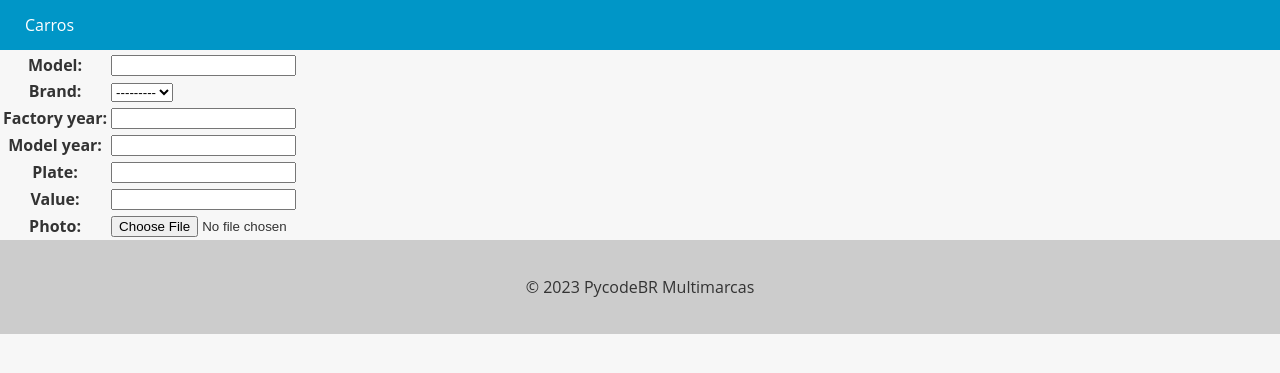
After one commit to Ramonlleopoldo/projeto-carros-, a Django app: page /new_car/ in a window 1280 px wide. The commit adds this page. Shown: the top 373 px of the page. Run offline with Django 5.2, Linux system fonts and the light colour scheme; data that the repository does not hold is empty.

Commit message:
Ajuste nos templates, criação do forms.

```diff
--- a/app/settings.py
+++ b/app/settings.py
@@ -55,7 +55,7 @@ ROOT_URLCONF = 'app.urls'
 TEMPLATES = [
     {
         'BACKEND': 'django.template.backends.django.DjangoTemplates',
-        'DIRS': [],
+        'DIRS': ['app/templates'],
         'APP_DIRS': True,
         'OPTIONS': {
             'context_processors': [
--- /dev/null
+++ b/app/templates/base.html
@@ -0,0 +1,91 @@
+<!DOCTYPE html>
+<html lang="en">
+
+<head>
+  <meta charset="UTF-8">
+  <meta name="viewport" content="width=device-width, initial-scale=1.0">
+  <title>{% block title %}{% endblock %}</title>
+  <style>
+    body {
+      font-family: 'Open Sans', sans-serif;
+      background-color: #f7f7f7;
+      color: #333;
+      margin: 0;
+      padding: 0;
+    }
+
+    header {
+      background-color: #0096c7;
+      color: #fff;
+      text-align: center;
+    }
+
+    footer {
+      background-color: #ccc;
+      color: #333;
+      padding: 20px;
+      text-align: center;
+    }
+
+    nav {
+      background-color: #0096c7;
+      color: #fff;
+      height: 50px;
+      display: flex;
+      justify-content: space-between;
+      align-items: center;
+    }
+
+    nav ul {
+      list-style: none;
+      margin: 0;
+      padding: 0;
+      display: flex;
+    }
+
+    nav ul li {
+      margin: 0 10px;
+    }
+
+    nav ul li a {
+      color: #fff;
+      text-decoration: none;
+      font-size: 16px;
+      padding: 15px;
+      transition: all 0.3s ease;
+    }
+
+    nav ul li a:hover {
+      background-color: #32bbe8;
+    }
+
+    nav ul li.active a {
+      background-color: #666;
+    }
+
+    nav ul li.active a:hover {
+      background-color: #999;
+    }
+  </style>
+</head>
+
+<body>
+  <header>
+    <nav>
+      <ul>
+        <li><a href="{% url 'cars_list' %}">Carros</a></li>
+      </ul>
+    </nav>
+  </header>
+
+  <main>
+    {% block content %}
+    {% endblock %}
+  </main>
+
+  <footer>
+    <p>&copy; 2023 PycodeBR Multimarcas</p>
+  </footer>
+</body>
+
+</html>
--- a/app/urls.py
+++ b/app/urls.py
@@ -18,10 +18,11 @@ from django.contrib import admin
 from django.urls import path
 from django.conf import settings
 from django.conf.urls.static import static
-from cars.views import Cars_views
+from cars.views import cars_view, new_car_view
 
 
 urlpatterns = [
     path('admin/', admin.site.urls),
-    path('cars/',Cars_views,name= 'cars_list' ),
+    path('cars/',cars_view,name= 'cars_list' ),
+    path('new_car/',new_car_view, name='new_car'),
 ] + static(settings.MEDIA_URL, document_root=settings.MEDIA_ROOT)
--- /dev/null
+++ b/cars/forms.py
@@ -0,0 +1,11 @@
+from django import forms   #importação a classe 'forms'que contem varias funções ja criadas do django sobre o forms.
+from cars.models import Brand # Devemos importar o models de brand para que possamos usar o orm capturando todos os modelos cadastrados
+#Criamos uma classe que contem todos inputs que queremos que seja cadastrados, esses inputs devem ter relação com a tabela criada em models.
+class CarForm(forms.Form):
+    model = forms.CharField(max_length=200)
+    brand = forms.ModelChoiceField(Brand.objects.all()) #buscando todos os registros da tabela 'Brand',
+    factory_year = forms.IntegerField()
+    model_year = forms.IntegerField()
+    plate = forms.CharField(max_length=10)
+    value = forms.FloatField()
+    photo = forms.ImageField()
--- a/cars/templates/cars.html
+++ b/cars/templates/cars.html
@@ -1,3 +1,5 @@
+{% extends "base.html" %}
+
 {% block content %}
 <style>
     .car-grid {
--- /dev/null
+++ b/cars/templates/new_car.html
@@ -0,0 +1,12 @@
+<!--HERDANDO AS INFORMAÇÕES DE TEMPLATES DO BASE HTML-->
+{% extends "base.html" %}
+
+{%block content%}
+<form method="post" enctype="multipart/form-data"> <!--ENCTYPE MULTIPART É NECESSARIO PARA RECEBER BINARIOS COMO VAMOS RECEBER IMAGENS-->
+    {%csrf_token%} <!--RECOMENDADO PARA SEGURANÇA DO FORMS-->
+    <table>
+        {{new_car_form.as_table}}
+
+    </table>
+</form>
+{% endblock %}
--- a/cars/views.py
+++ b/cars/views.py
@@ -1,9 +1,16 @@
 from django.shortcuts import render
 from cars.models import Car
+from cars.forms import CarForm
 
-def Cars_views(request):
+def cars_view(request):
   cars = Car.objects.all().order_by('model')
   search = request.GET.get('search')
   if search:
     cars = Car.objects.filter(model__icontains = search)
   return render(request, 'cars.html',{'cars':cars } )
+
+def new_car_view(request):
+  new_car_form = CarForm() #Atribuindo a função criada no forms a uma variavel.
+
+  return render(request,'new_car.html', {'new_car_form':new_car_form})
+  #           requisição, template que queremos renderizar, Contexto --> conseguimos usar essa variavel no html
```
Also changed, not shown: media/cars/foto_gol.jpg (added), media/cars/fusca_WMWWStg.jpg (added), media/cars/fusca_wmuARFI.jpg (added). Lines whose indentation alone changed are shown as unchanged.
